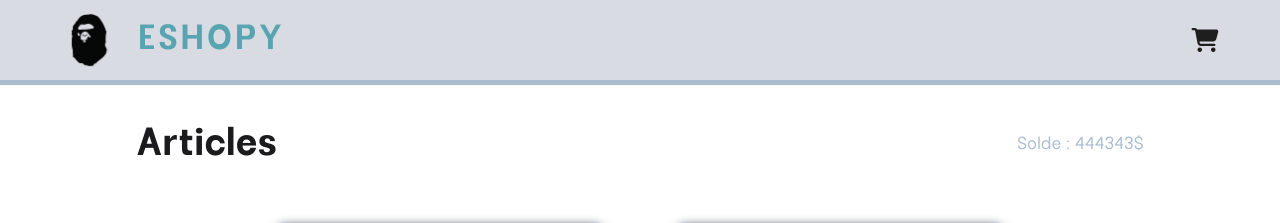
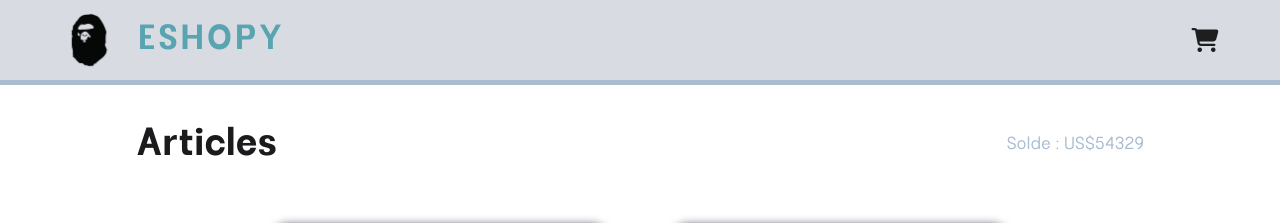
Before and after one commit to timurlog/eshopy, a React (Vite) app: page / in a window 1280 px wide. Shown: the top 223 px of the page. Built offline with nearby package versions, Linux system fonts and the light colour scheme.

Commit message:
added solde

```diff
--- a/src/App.jsx
+++ b/src/App.jsx
@@ -1,8 +1,11 @@
+import { useState } from "react";
 import Navbar from "./components/Navbar/Navbar";
 import SearchBar from "./components/SearchBar/SearchBar";
 import ShopCards from "./components/ShopCards/ShopCards";
 
 export default function App() {
+  const [solde, setSolde] = useState(54329)
+
   return (
     <section>
       <div>
@@ -12,7 +15,7 @@ export default function App() {
         <SearchBar />
       </div>
       <div className="flex justify-center">
-        <ShopCards />
+        <ShopCards solde={solde}/>
       </div>
     </section>
   );
--- a/src/components/ShopCards/ShopCards.jsx
+++ b/src/components/ShopCards/ShopCards.jsx
@@ -2,12 +2,12 @@ import React from "react";
 import Cards from "../Cards/Cards";
 import data from "../../assets/json/eshopy.json";
 
-export default function ShopCards() {
+export default function ShopCards(props) {
   return (
     <section className="flex flex-col items-center">
       <div className="w-[85%] flex justify-between items-center p-10 pb-5">
         <p className="font-[garuteBold] text-[#1B1B1E] text-4xl">Articles</p>
-        <p className="font-[garuteRegular] text-[#A9BCD0] text-base">Solde : 444343$</p>
+        <p className="font-[garuteRegular] text-[#A9BCD0] text-base">Solde : US${props.solde}</p>
       </div>
       <div className="CardsContainer flex flex-wrap w-[85%] gap-16 justify-center p-10">
         {data.articles.map((element, index) => (
```
